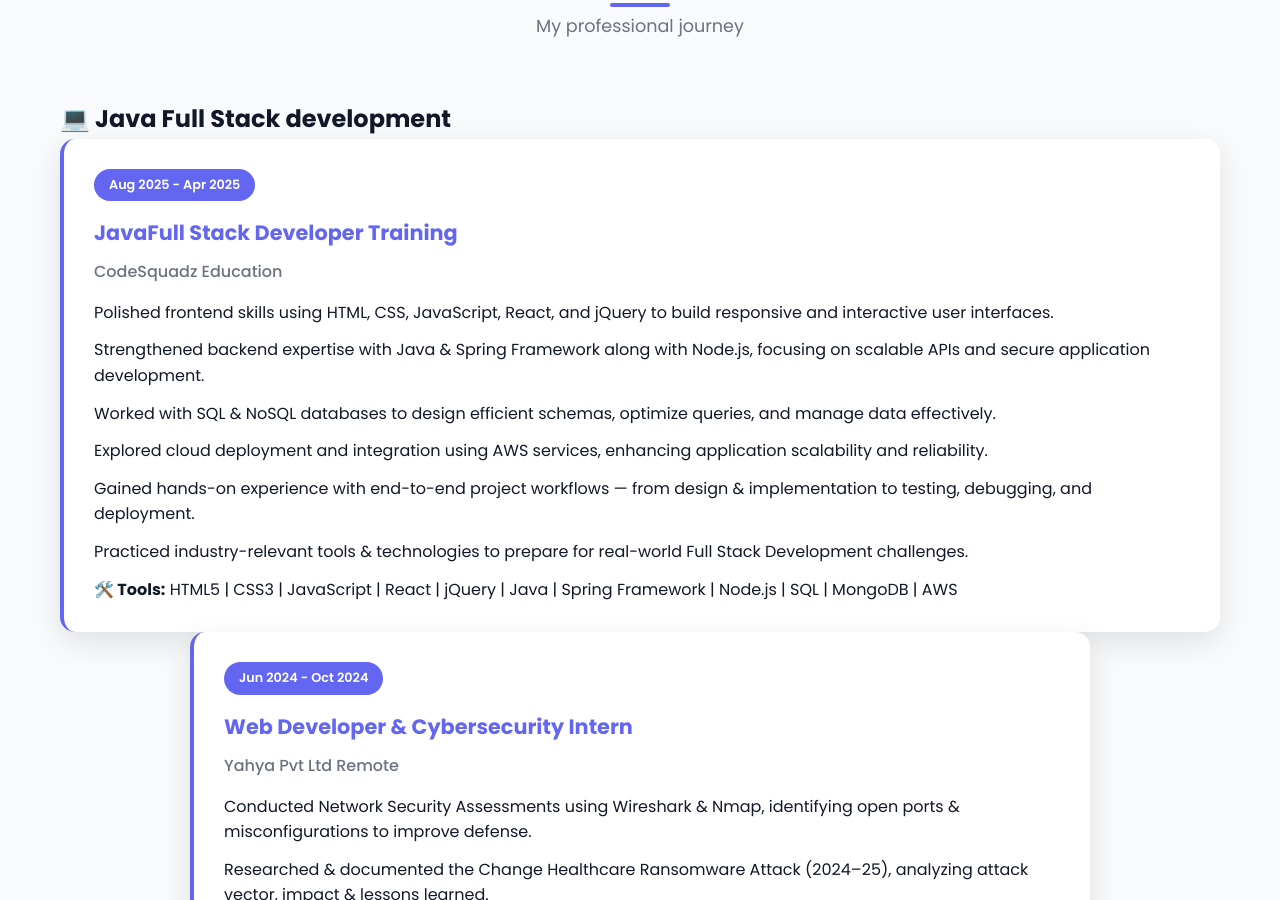
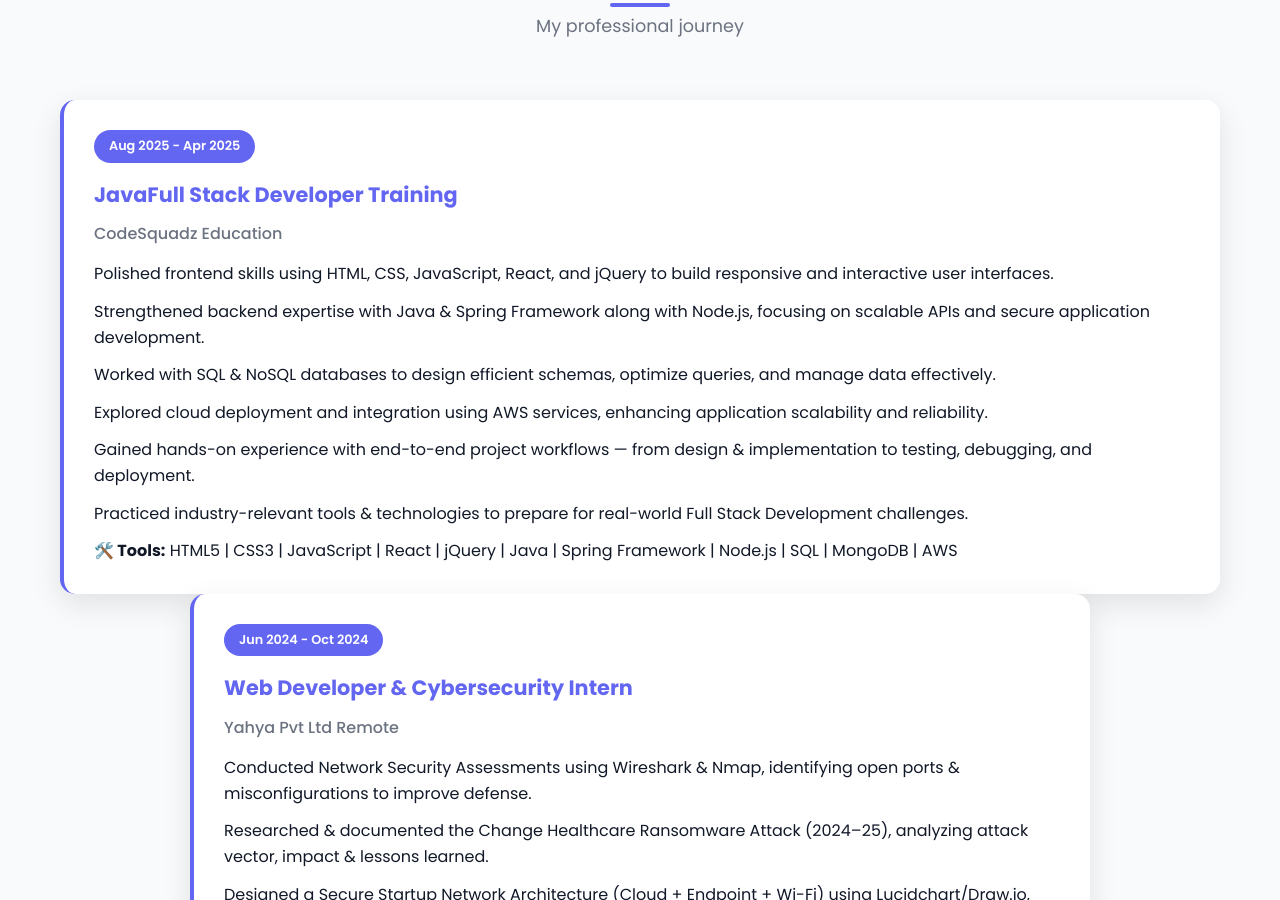
Before and after one commit to MohammadFarhanayyubi/myownportfolio-, a website: page index.html in a window 1280 px wide. Shown: the part 1684-2584 px from the top of the page. Drawn offline with Linux system fonts and the light colour scheme.

Commit message:
update cotent project

```diff
--- a/index.html
+++ b/index.html
@@ -896,7 +896,7 @@
             <!-- Second experience (new – Full Stack Developer Intern) -->
             <div class="card">
             <div class="card-header">
-            <h2>💻 Java Full Stack development</h2>
+
             </div>
             <div class="experience-item">
             <span class="experience-date">Aug 2025 - Apr 2025</span>
```
Also changed, not shown: style.css (+4 -4 lines).
